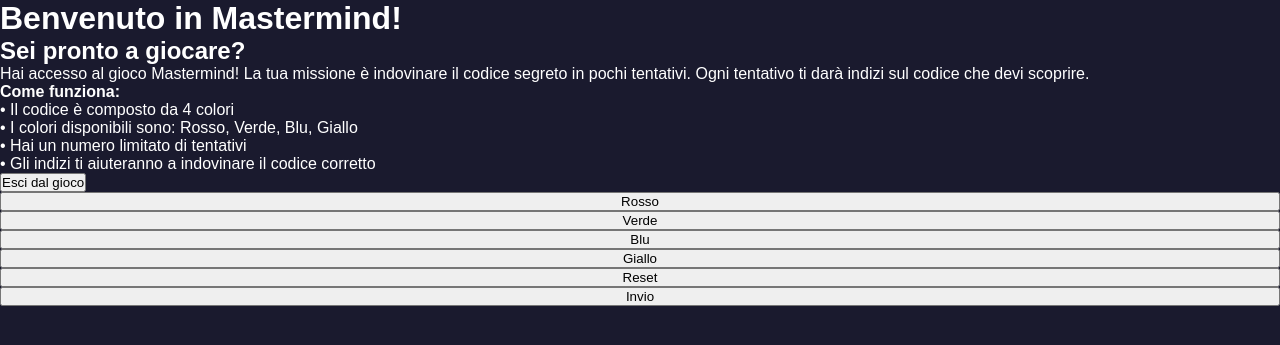
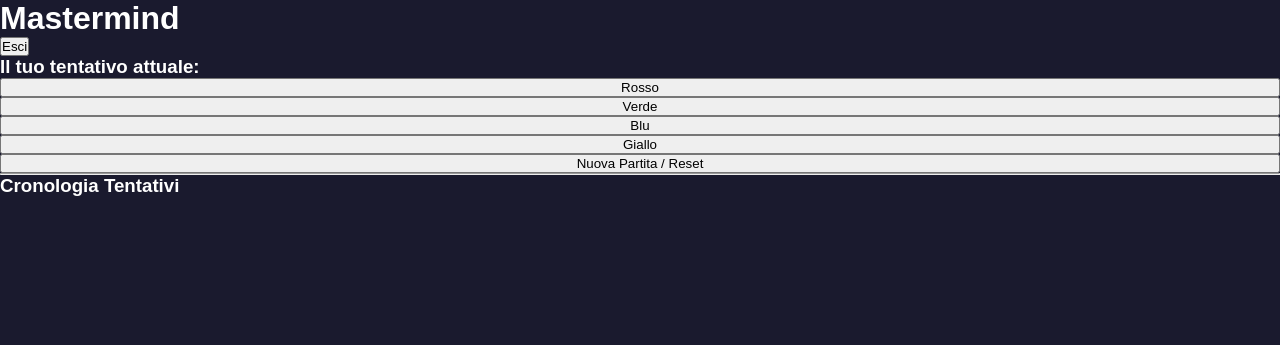
Before and after one commit to matteoQuerini/Mastermind, a PHP site: page /dashboard.php in a window 1280 px wide. Shown: the top 345 px of the page. Run offline with PHP 8.4, Linux system fonts and the light colour scheme; the visitor is signed in with stand-in values (Sample User, id 1).

Commit message:
Update dashboard title and improve layout
completamento della dashboard con corretta implementazione di inputmanagement, rimozione delle regole del gioco in favore di una pagina a parte da aggiungere

```diff
--- a/Codice/dashboard.php
+++ b/Codice/dashboard.php
@@ -1,11 +1,15 @@
 <?php
-
 session_start();
+require_once 'tools.php';
 
 if(!isset($_SESSION['loggato'])){
     header("Location: index.html");
     exit;
 }
+
+// Inizializzazione minima se si accede direttamente alla pagina
+if (!isset($_SESSION['guess'])) { $_SESSION['guess'] = []; }
+if (!isset($_SESSION['storico'])) { $_SESSION['storico'] = []; }
 ?>
 
 <!DOCTYPE html>
@@ -13,86 +17,72 @@ if(!isset($_SESSION['loggato'])){
 <head>
     <meta charset="UTF-8">
     <meta name="viewport" content="width=device-width, initial-scale=1.0">
-    <title>Dashboard - Mastermind</title>
+    <title>Mastermind - Gioco</title>
     <link rel="stylesheet" href="style.css">
 </head>
 <body>
     <div class="dashboard-container">
         <div class="dashboard-header">
-            <h1>Benvenuto in Mastermind!</h1>
+            <h1>Mastermind </h1>
+            <button class="logout-btn" onclick="window.location.href='logout.php';">Esci</button>
         </div>
 
-        <div class="dashboard-content">
-            <div class="welcome-card">
-                <h2>Sei pronto a giocare?</h2>
-                <p>
-                    Hai accesso al gioco Mastermind! La tua missione è indovinare il codice segreto
-                    in pochi tentativi. Ogni tentativo ti darà indizi sul codice che devi scoprire.
-                </p>
-                <p>
-                    <strong>Come funziona:</strong><br>
-                    • Il codice è composto da 4 colori<br>
-                    • I colori disponibili sono: Rosso, Verde, Blu, Giallo<br>
-                    • Hai un numero limitato di tentativi<br>
-                    • Gli indizi ti aiuteranno a indovinare il codice corretto
-                </p>
-
-                <button class="logout-btn" onclick="window.location.href='logout.php';">Esci dal gioco</button>
-            </div>
-        </div>
-    </div>
-
-    <div class="campo">
-        <section class="griglia-colori">
+        <div class="campo">
+            <h3>Il tuo tentativo attuale:</h3>
             <div class="celle">
                 <?php
-
-                //controllo dell'esistenza di un array guess nella sessione
-                //se esiste lo assegna alla variabile userGuess
-                //altrimenti gli assegna uno vuoto
-                if (isset($_SESSION['guess'])) {
-                   $userGuess = $_SESSION['guess'];
-                } else {
-                    $userGuess = [];
-                }
-
-                //inizio ciclo per iterare i colori
-                //controla con l'operatore ternario se esiste un colore in posizione i
-                //se esiste assegna a colore il valore corrispondende
-                //se non esiste gli assegna una stirnga vuota
                 for($i = 0; $i < 4; $i++){
                     $colore = isset($_SESSION['guess'][$i]) ? $_SESSION['guess'][$i] : '';
-                    echo '<div class="cella ' . $colore . '" data-index="' . $i . '"></div>';                }
+                    echo '<div class="cella ' . $colore . '"></div>';
+                }
                 ?>
             </div>
 
-
-             <div class="controls">
-
-                <!-- Il valore di value è quello che inviamo col from action="..."-->
-                <!-- per controllare senza l'uso di javascript che pulsante l'utente ha cliccato -->
-
-                <form action="inputManagement.php" method="post">
-                    <button type="submit" name="colore" value="rosso" class="bottone-rosso">Rosso</button>
-                </form>
-                <form action="inputManagement.php" method="post">
-                    <button type="submit" name="colore" value="verde" class="bottone-verde">Verde</button>
-                </form>
-                <form action="inputManagement.php" method="post">
-                    <button type="submit" name="colore" value="blu" class="bottone-blu">Blu</button>
-                </form>
-                <form action="inputManagement.php" method="post">
-                    <button type="submit" name="colore" value="giallo" class="bottone-giallo">Giallo</button>
+            <div class="controls">
+                <form action="inputManagement.php" method="post" class="color-picker">
+                    <button type="submit" name="colore" value="rosso" class="btn-rosso">Rosso</button>
+                    <button type="submit" name="colore" value="verde" class="btn-verde">Verde</button>
+                    <button type="submit" name="colore" value="blu" class="btn-blu">Blu</button>
+                    <button type="submit" name="colore" value="giallo" class="btn-giallo">Giallo</button>
                 </form>
 
                 <form action="inputManagement.php" method="post">
-                    <button type="submit" name="action" value="reset" class="bottone-reset">Reset</button>
-                </form>
-                <form action="inputManagement.php" method="post">
-                    <button type="submit" name="action" value="invio" class="bottone-invio">Invio</button>
+                    <button type="submit" name="action" value="reset" class="reset-btn">Nuova Partita / Reset</button>
                 </form>
             </div>
-        </section>
+        </div>
+
+        <hr>
+
+        <div class="storico-container">
+            <h3>Cronologia Tentativi</h3>
+            <?php if (empty($_SESSION['storico'])): ?>
+                <p>Nessun tentativo effettuato. Inizia a scegliere i colori!</p>
+            <?php else: ?>
+                <?php
+                // Visualizziamo l'ultimo tentativo in alto
+                $storicoRovesciato = array_reverse($_SESSION['storico']);
+                foreach ($storicoRovesciato as $tentativo):
+                ?>
+                    <div class="riga-storico">
+                        <div class="mini-celle">
+                            <?php foreach ($tentativo['combinazione'] as $c): ?>
+                                <div class="mini-cella <?php echo $c; ?>"></div>
+                            <?php endforeach; ?>
+                        </div>
+                        <div class="risultato-testo">
+                            <strong>Neri:</strong> <?php echo $tentativo['punteggio']['corretti']; ?> (Posizione OK) |
+                            <strong>Bianchi:</strong> <?php echo $tentativo['punteggio']['presenti']; ?> (Solo Colore)
+                        </div>
+                    </div>
+                    <?php
+                    // Messaggio di vittoria se l'utente ha fatto 4 neri
+                    if ($tentativo['punteggio']['corretti'] == 4): ?>
+                        <div class="vittoria-messaggio"> HAI VINTO! HAI INDOVINATO IL CODICE!</div>
+                    <?php endif; ?>
+                <?php endforeach; ?>
+            <?php endif; ?>
+        </div>
     </div>
 </body>
 </html>
```
